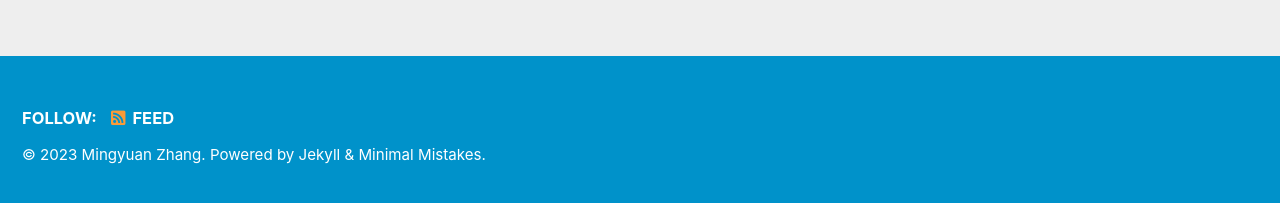
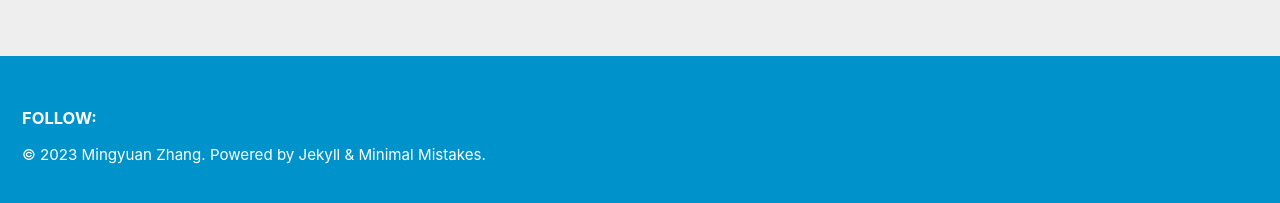
Before and after one commit to moshimowang/moshimowang.github.io, a Jekyll site: the page built from _pages/about.md, in a window 1280 px wide and 900 px high, scrolled down 222 px. Shown: the part 689-892 px from the top of the window. Built offline with Jekyll 4.4.1, drawn with Linux system fonts in a browser that asks for light colours; cached includes are drawn as plain includes.

Commit message:
Hide RSS icon

```diff
--- a/_config.yml
+++ b/_config.yml
@@ -65,7 +65,7 @@ reCaptcha:
   secret                 :
 atom_feed:
   path                   : # blank (default) uses feed.xml
-  hide                   : # true
+  hide                   : true
 search                   : # true, false (default)
 search_full_content      : # true, false (default)
 search_provider          : # lunr (default), algolia, google
```
